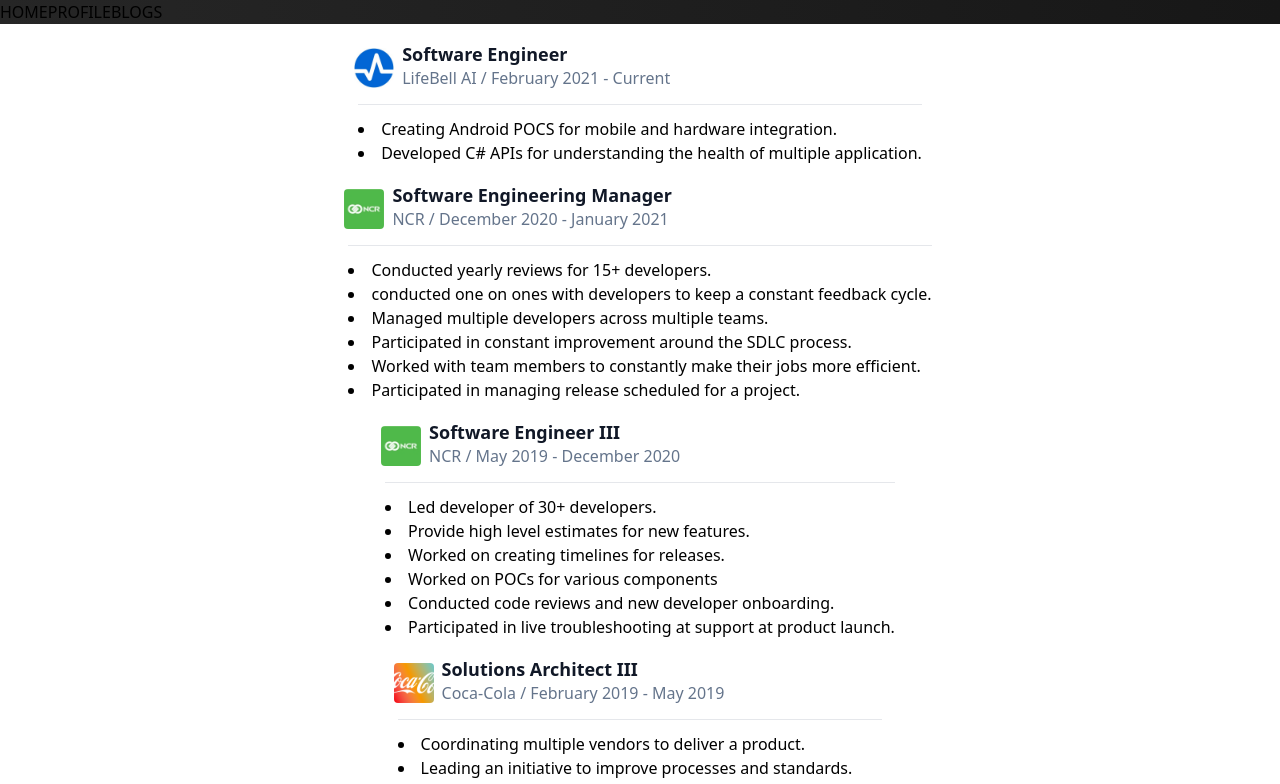
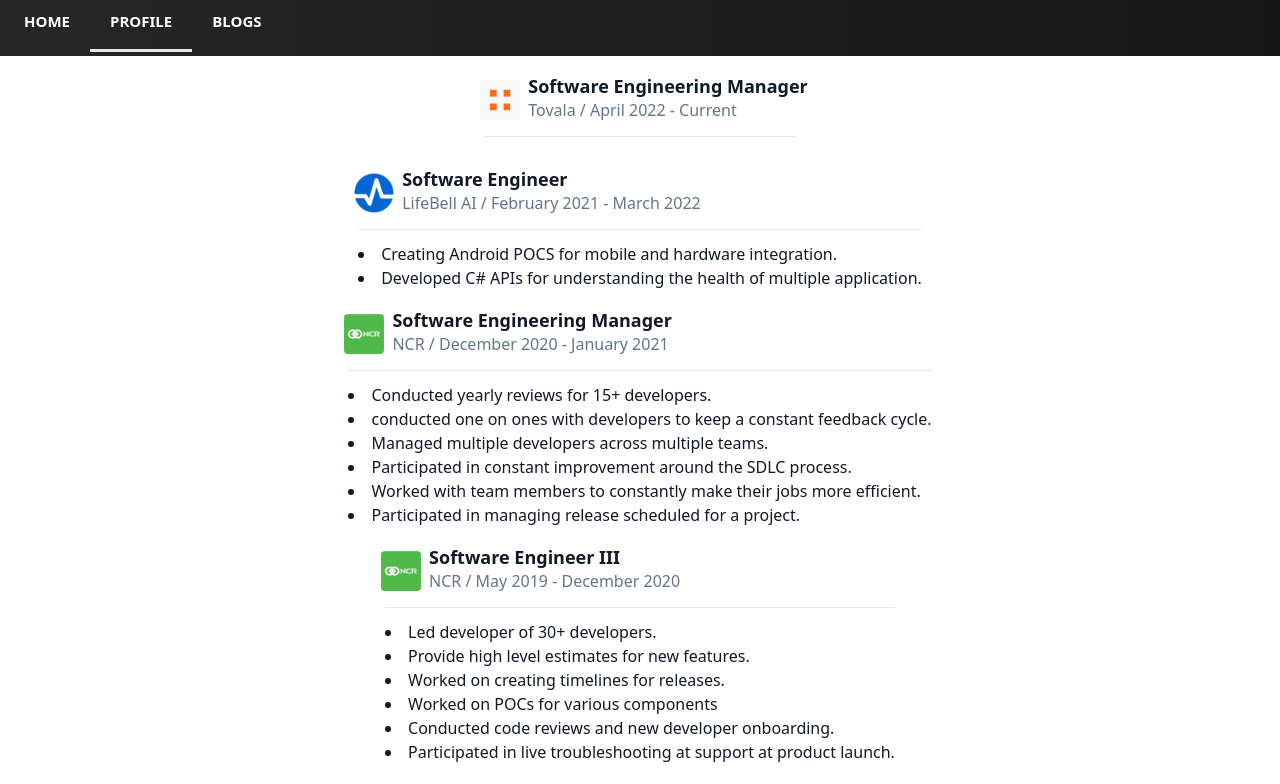
Before and after one commit to jonthornton07/personal-website, a Next.js app: page /profile in a window 1280 px wide. Shown: the top 784 px of the page. Built offline with nearby package versions, Linux system fonts and the light colour scheme.

Commit message:
Fixing up stome styling

```diff
--- a/package.json
+++ b/package.json
@@ -21,5 +21,8 @@
     "react-dom": "18.2.0",
     "tailwindcss": "3.3.2",
     "typescript": "5.1.6"
+  },
+  "devDependencies": {
+    "postcss-nesting": "^12.0.0"
   }
 }
--- a/postcss.config.js
+++ b/postcss.config.js
@@ -2,5 +2,6 @@
   plugins: {
     tailwindcss: {},
     autoprefixer: {},
+    'tailwindcss/nesting': 'postcss-nesting',
   },
 }
--- a/src/components/base/tab/Tab.tsx
+++ b/src/components/base/tab/Tab.tsx
@@ -7,11 +7,13 @@
 }
 
 const Tab: React.FC<Props> = ({active, text, link}) => {
-    const classNameSuffix = active ? "selected" : ""
+    const classNameSuffix = active ? " selected" : ""
+    const className = "tab" + classNameSuffix
 
     return (
-        <a className={"tab " + classNameSuffix}
-            href={`${link}`.toLocaleLowerCase()}>{`${text}`.toUpperCase()}</a>
+        <div className={className}>
+            <a href={`${link}`.toLocaleLowerCase()}>{`${text}`.toUpperCase()}</a>
+        </div>
     )
 }
 
--- a/src/components/base/tab/styles.css
+++ /dev/null
@@ -1,17 +0,0 @@
-.tab {
-    color: white;
-    font-size: 15px;
-    font-weight: 700;
-    line-height: 15px;
-    padding-top: 10px;
-    padding-bottom: 20px;
-    padding-left: 20px;
-    padding-right: 20px;
-    border-bottom: "none";
-    text-decoration: none;
-}
-
-.selected {
-    border-bottom: "solid white";
-    border-bottom-width: 3px;
-}
--- a/src/components/header/AppHeader.tsx
+++ b/src/components/header/AppHeader.tsx
@@ -1,21 +1,19 @@
 import React from "react"
 import type { Page } from "@/enums/pages";
 import { activePages } from "@/enums/pages"
-import Tab, {links as tabLinks } from "@/components/base/tab/Tab"
+import Tab from "@/components/base/tab/Tab"
 import Banner from "./Banner"
-import styles from './styles.module.css'
 
 interface Props {
     activePage: Page
     isFixed?: boolean
 }
 
-const AppHeader: React.FC<Props> = ({activePage, isFixed = false}) => {
+const AppHeader: React.FC<Props> = ({activePage}) => {
     return (
         <Banner>
-            <div className={styles.tabWrapper}>
+            <div className="flex">
                 {activePages.map(page => {
-                    console.log(page)
                     return(
                         <Tab
                             key={page.name}
--- a/src/components/header/Banner.tsx
+++ b/src/components/header/Banner.tsx
@@ -6,7 +6,7 @@
 
 const Banner: React.FC<Props> = ({ children = undefined }) => {
     return (
-        <div className="banner bg-gradient-to-r from-neutral-800 to-neutral-900">
+        <div className="p-1 bg-gradient-to-r from-neutral-800 to-neutral-900">
             { children && children}
         </div>
     )
--- a/src/components/header/BannerHeader.tsx
+++ /dev/null
@@ -1,29 +0,0 @@
-import React, {useState} from "react";
-import AppHeader from "./AppHeader";
-// import {Segment, Visibility} from "semantic-ui-react";
-
-interface Props {
-    activePage: String
-    children: JSX.Element | undefined
-}
-
-const BannerHeader: React.FC<Props> = ({activePage, children}) => {
-    const [isHeaderFixed, setHeaderFixed] = useState(false);
-
-
-    return (
-        <></>
-        // <Segment>
-        //     <Visibility
-        //         once={false}
-        //         onBottomPassed={() => setHeaderFixed(true)}
-        //         onBottomPassedReverse={() => setHeaderFixed(true)}
-        //     >
-        //         <AppHeader activePage={activePage} isFixed={isHeaderFixed}/>
-        //         {children}
-        //     </Visibility>
-        // </Segment>
-    );
-};
-
-export default BannerHeader;
--- a/src/components/header/HeaderTypes.ts
+++ /dev/null
@@ -1,5 +0,0 @@
-export enum HeaderTypes {
-    Banner = "banner",
-    Regular = "regular",
-    None = "none",
-}
--- a/src/components/header/styles.module.css
+++ /dev/null
@@ -1,16 +0,0 @@
-.container {
-    width: 100%;
-    height: 100%;
-}
-
-.tabWrapper {
-    display: flex;
-    flex-direction: row;
-}
-
-.banner {
-    display: flex;
-    flex-direction: column;
-    padding: 1em;
-    width: 100%;
-}
--- a/src/components/profile/ResumeData.ts
+++ b/src/components/profile/ResumeData.ts
@@ -84,7 +84,7 @@
 }
 
 const lifebellAi: WorkModel = {
-    timeframe: "February 2021 - Current",
+    timeframe: "February 2021 - March 2022",
     companyName: "LifeBell AI",
     location: "Atlanta, GA (Remote)",
     title: "Software Engineer",
@@ -96,4 +96,14 @@
     ],
 }
 
-export const data = [lifebellAi, ncrManager, ncrSoftwareEngineer, coke, ncrPartOne, coxMediaGroup]
+const tovala: WorkModel = {
+    timeframe: "April 2022 - Current",
+    companyName: "Tovala",
+    location: "Chicago, IL (Remote)",
+    title: "Software Engineering Manager",
+    logo: "tovala.png",
+    logoAlt: "Image showing Tovala logo",
+    highlights: []
+}
+
+export const data = [tovala, lifebellAi, ncrManager, ncrSoftwareEngineer, coke, ncrPartOne, coxMediaGroup]
--- a/src/components/profile/profileSection.tsx
+++ b/src/components/profile/profileSection.tsx
@@ -22,7 +22,7 @@
                 </div>
             </div>
 
-            <div className="mx-5 border-t pt-3">
+            <div className="mx-5 border-t pt-3 text-gray-900">
                 {data.highlights.map((value, index) => <li key={index}>{value}</li>)}
             </div>
         </div>
--- a/src/globals.css
+++ b/src/globals.css
@@ -31,3 +31,21 @@
     )
     rgb(var(--background-start-rgb));
 }
+
+.tab {
+  color: white;
+  font-size: 15px;
+  font-weight: 700;
+  line-height: 15px;
+  padding-top: 10px;
+  padding-bottom: 20px;
+  padding-left: 20px;
+  padding-right: 20px;
+  border-bottom: "none";
+  text-decoration: none;
+
+  &.selected {
+    border-bottom: "solid white";
+    border-bottom-width: 3px;
+  }
+}
```
Also changed, not shown: public/images/tovala.png (added), 1 other file (tests, documents, lock files or other folders).
